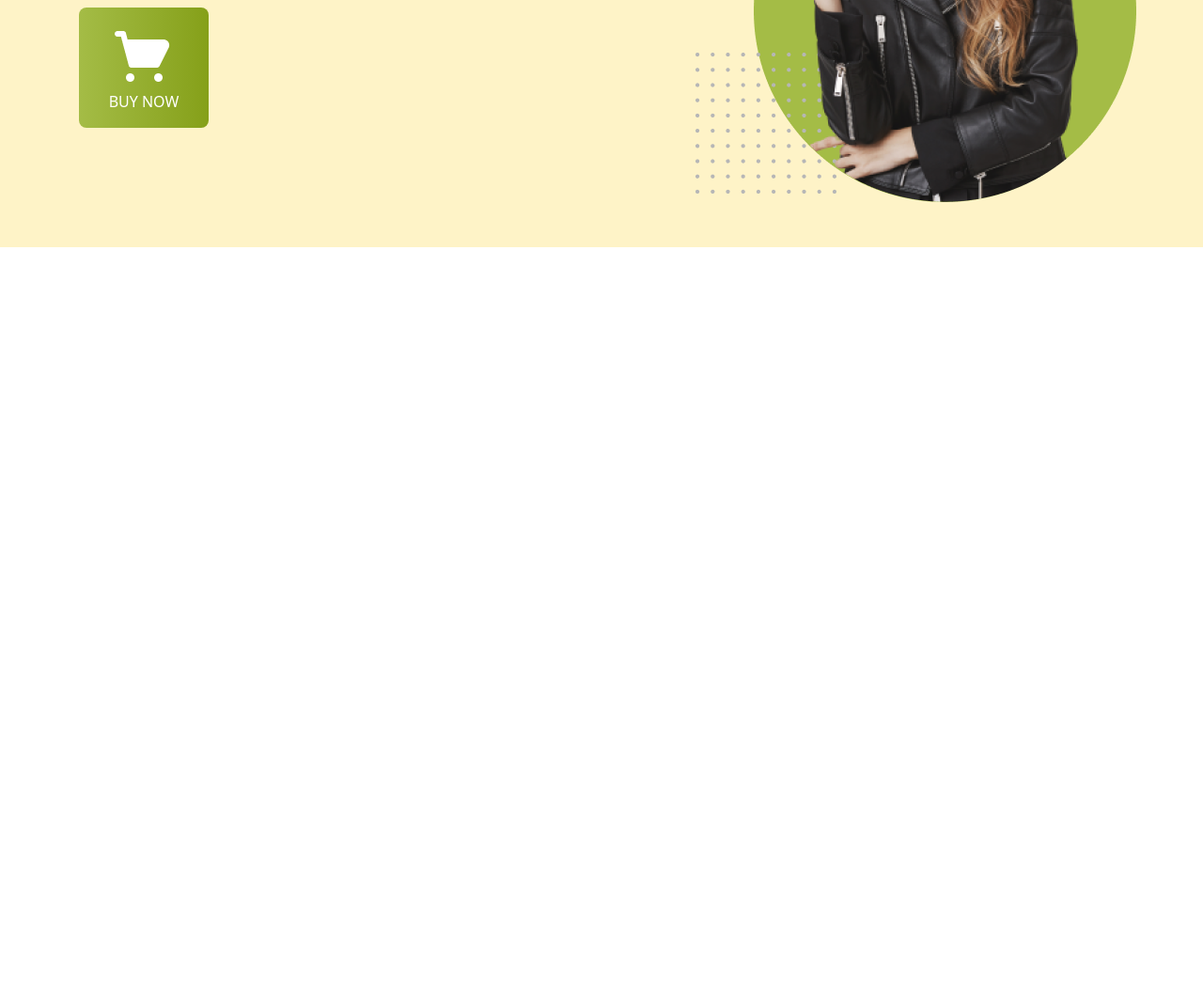
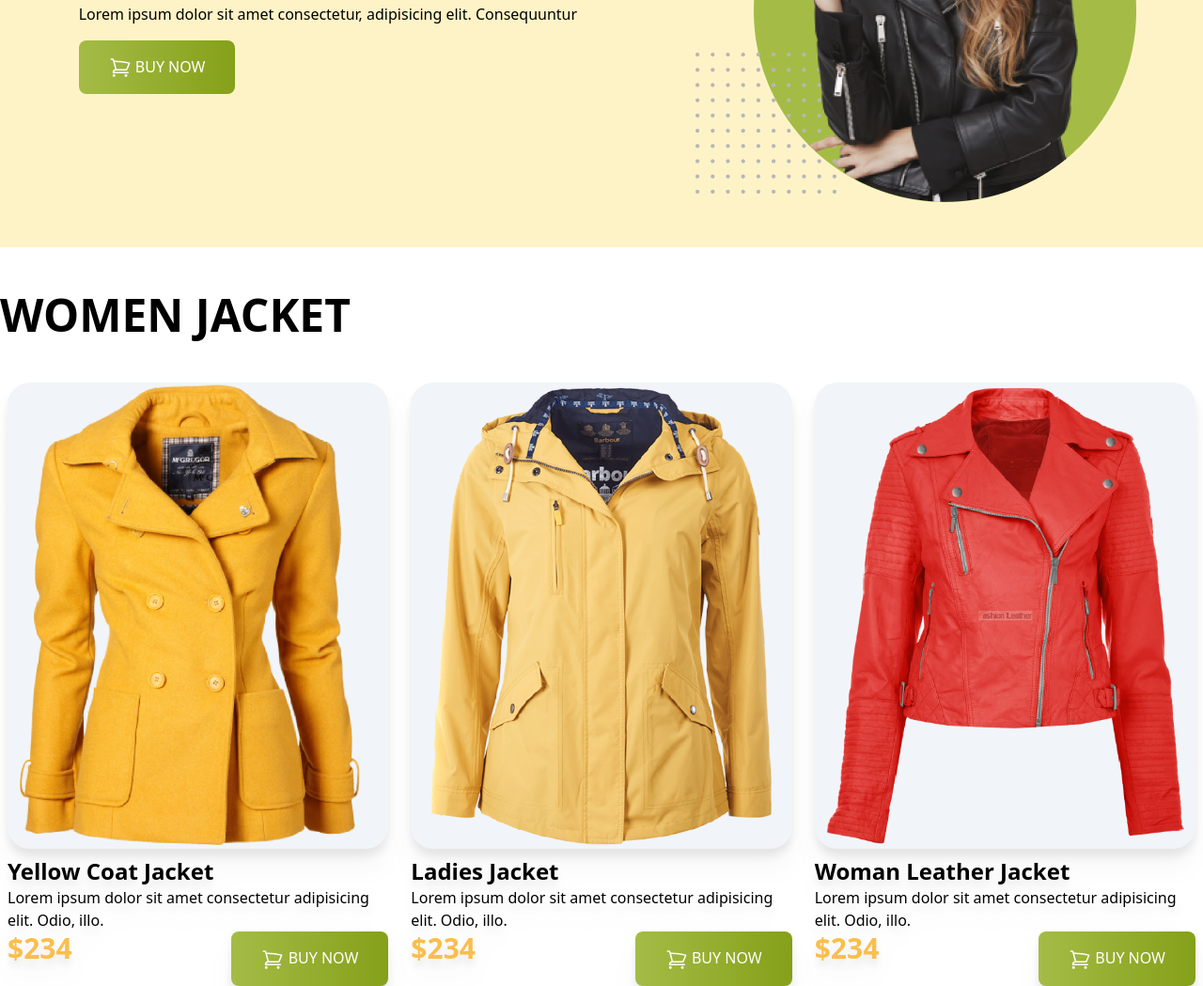
Before and after one commit to Shaifur84/PenguinFashion_15-5_rawTailwind, a plain HTML site: page index.html in a window 1280 px wide. Shown: the part 320-1369 px from the top of the page at 94% size. Before the commit the page ends 800 px from the top, so only its background shows below. Drawn offline with nearby package versions, Linux system fonts and the light colour scheme.

Commit message:
Woman Jacket

```diff
--- a/index.html
+++ b/index.html
@@ -8,6 +8,18 @@
     <title>Peenguin Fashion</title>
     <!-- Tailwind css -->
     <script src="https://cdn.tailwindcss.com"></script>
+    <script>
+        tailwind.config = {
+            theme: {
+                extend: {
+                    colors: {
+                        clifford: '#da373d',
+                        price: '#FABE4C',
+                    }
+                }
+            }
+        }
+    </script>
 
 
 </head>
@@ -22,7 +34,12 @@
                     of winter</h1>
                 <p>Lorem ipsum dolor sit amet consectetur, adipisicing elit. Consequuntur </p>
                 <button class="bg-gradient-to-r from-[#A4BC46] to-[#85A019] text-white uppercase py-4 px-8 rounded-lg">
-                    <span><img src="icons/shopping-cart 1.png" alt=""></span> Buy Now</button>
+                    <svg xmlns="http://www.w3.org/2000/svg" fill="none" viewBox="0 0 24 24" stroke-width="1.5"
+                        stroke="currentColor" class="w-6 h-6 inline">
+                        <path stroke-linecap="round" stroke-linejoin="round"
+                            d="M2.25 3h1.386c.51 0 .955.343 1.087.835l.383 1.437M7.5 14.25a3 3 0 00-3 3h15.75m-12.75-3h11.218c1.121-2.3 2.1-4.684 2.924-7.138a60.114 60.114 0 00-16.536-1.84M7.5 14.25L5.106 5.272M6 20.25a.75.75 0 11-1.5 0 .75.75 0 011.5 0zm12.75 0a.75.75 0 11-1.5 0 .75.75 0 011.5 0z" />
+                    </svg>
+                    Buy Now</button>
             </div>
             <div>
                 <img class="w-3/4 md:w-full" src="images/model.png" alt="">
@@ -33,6 +50,70 @@
 
 
     <main>
+        <!-- Woman Jacket -->
+        <section class="container mx-auto mt-12">
+            <h2 class="text-5xl font-semibold uppercase mb-12">Women jacket</h2>
+            <div class="flex gap-x-2">
+                <div class="space-y-2 px-2 rounded-2xl drop-shadow-xl border-current">
+                    <img class="bg-slate-100 rounded-3xl" src="images\jacket-1.png" alt="">
+                    <div>
+                        <h2 class="text-2xl font-semibold">Yellow Coat Jacket</h2>
+                        <p>Lorem ipsum dolor sit amet consectetur adipisicing elit. Odio, illo.</p>
+                        <div class="flex justify-between">
+
+                            <h3 class="text-price text-3xl font-bold">$234</h3>
+                            <button
+                                class="bg-gradient-to-r from-[#A4BC46] to-[#85A019] text-white uppercase py-4 px-8 rounded-lg">
+                                <svg xmlns="http://www.w3.org/2000/svg" fill="none" viewBox="0 0 24 24"
+                                    stroke-width="1.5" stroke="currentColor" class="w-6 h-6 inline">
+                                    <path stroke-linecap="round" stroke-linejoin="round"
+                                        d="M2.25 3h1.386c.51 0 .955.343 1.087.835l.383 1.437M7.5 14.25a3 3 0 00-3 3h15.75m-12.75-3h11.218c1.121-2.3 2.1-4.684 2.924-7.138a60.114 60.114 0 00-16.536-1.84M7.5 14.25L5.106 5.272M6 20.25a.75.75 0 11-1.5 0 .75.75 0 011.5 0zm12.75 0a.75.75 0 11-1.5 0 .75.75 0 011.5 0z" />
+                                </svg>
+                                Buy Now</button>
+                        </div>
+                    </div>
+                </div>
+                <div class="space-y-2 px-2 rounded-2xl drop-shadow-xl">
+                    <img class="bg-slate-100 rounded-3xl" src="images\jacket-2.png" alt="">
+                    <div>
+                        <h2 class="text-2xl font-semibold">Ladies Jacket</h2>
+                        <p>Lorem ipsum dolor sit amet consectetur adipisicing elit. Odio, illo.</p>
+                        <div class="flex justify-between">
+
+                            <h3 class="text-price text-3xl font-bold">$234</h3>
+                            <button
+                                class="bg-gradient-to-r from-[#A4BC46] to-[#85A019] text-white uppercase py-4 px-8 rounded-lg">
+                                <svg xmlns="http://www.w3.org/2000/svg" fill="none" viewBox="0 0 24 24"
+                                    stroke-width="1.5" stroke="currentColor" class="w-6 h-6 inline">
+                                    <path stroke-linecap="round" stroke-linejoin="round"
+                                        d="M2.25 3h1.386c.51 0 .955.343 1.087.835l.383 1.437M7.5 14.25a3 3 0 00-3 3h15.75m-12.75-3h11.218c1.121-2.3 2.1-4.684 2.924-7.138a60.114 60.114 0 00-16.536-1.84M7.5 14.25L5.106 5.272M6 20.25a.75.75 0 11-1.5 0 .75.75 0 011.5 0zm12.75 0a.75.75 0 11-1.5 0 .75.75 0 011.5 0z" />
+                                </svg>
+                                Buy Now</button>
+                        </div>
+                    </div>
+                </div>
+                <div class="space-y-2 px-2 rounded-2xl drop-shadow-xl">
+                    <img class="bg-slate-100 rounded-3xl" src="images\jacket-3.png" alt="">
+                    <div>
+                        <h2 class="text-2xl font-semibold">Woman Leather Jacket</h2>
+                        <p>Lorem ipsum dolor sit amet consectetur adipisicing elit. Odio, illo.</p>
+                        <div class="flex justify-between">
+
+                            <h3 class="text-price text-3xl font-bold">$234</h3>
+                            <button
+                                class="bg-gradient-to-r from-[#A4BC46] to-[#85A019] text-white uppercase py-4 px-8 rounded-lg">
+                                <svg xmlns="http://www.w3.org/2000/svg" fill="none" viewBox="0 0 24 24"
+                                    stroke-width="1.5" stroke="currentColor" class="w-6 h-6 inline">
+                                    <path stroke-linecap="round" stroke-linejoin="round"
+                                        d="M2.25 3h1.386c.51 0 .955.343 1.087.835l.383 1.437M7.5 14.25a3 3 0 00-3 3h15.75m-12.75-3h11.218c1.121-2.3 2.1-4.684 2.924-7.138a60.114 60.114 0 00-16.536-1.84M7.5 14.25L5.106 5.272M6 20.25a.75.75 0 11-1.5 0 .75.75 0 011.5 0zm12.75 0a.75.75 0 11-1.5 0 .75.75 0 011.5 0z" />
+                                </svg>
+                                Buy Now</button>
+                        </div>
+                    </div>
+                </div>
+            </div>
+
+        </section>
 
     </main>
 
```
